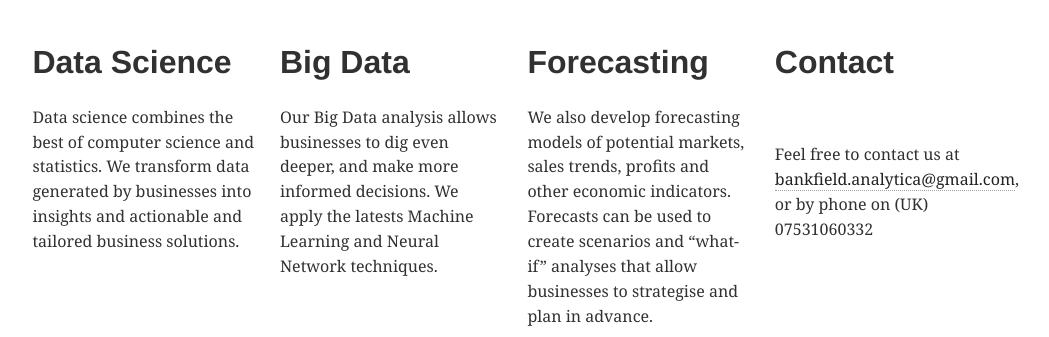
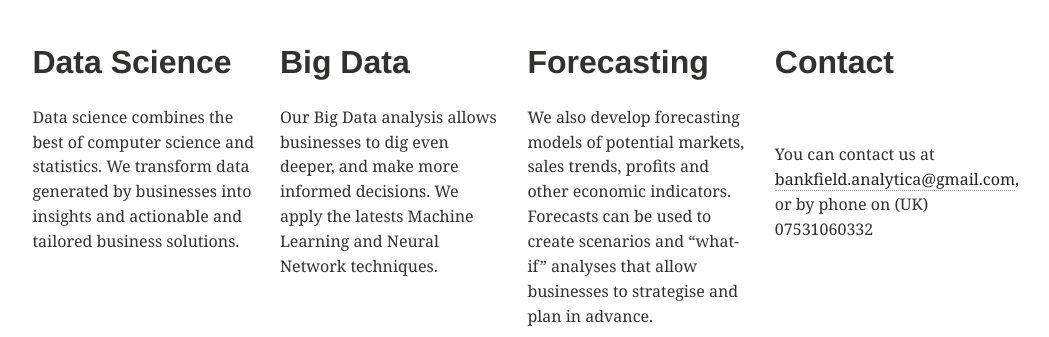
Before and after one commit to Bankfield-Analytica/.github.io, a Jekyll site: the page built from index.md, in a window 1280 px wide. Shown: the part 388-725 px from the top of the page, without its empty margins (124-1173 px from the left). Built offline with Jekyll 4.4.1, drawn with Linux system fonts in a browser that asks for light colours.

Commit message:
Update index.md

```diff
--- a/index.md
+++ b/index.md
@@ -30,7 +30,7 @@ permalink: /
 
 <div class="tile">
   <h1>Contact</h1>
-  <p>Feel free to contact us at <a href="mailto:bankfield.analytica@gmail.com">bankfield.analytica@gmail.com</a>, or by phone on (UK) 07531060332</p>
+  <p>You can contact us at <a href="mailto:bankfield.analytica@gmail.com">bankfield.analytica@gmail.com</a>, or by phone on (UK) 07531060332</p>
 </div><!-- /.tile -->
 
 </div><!-- /.tiles -->
```
